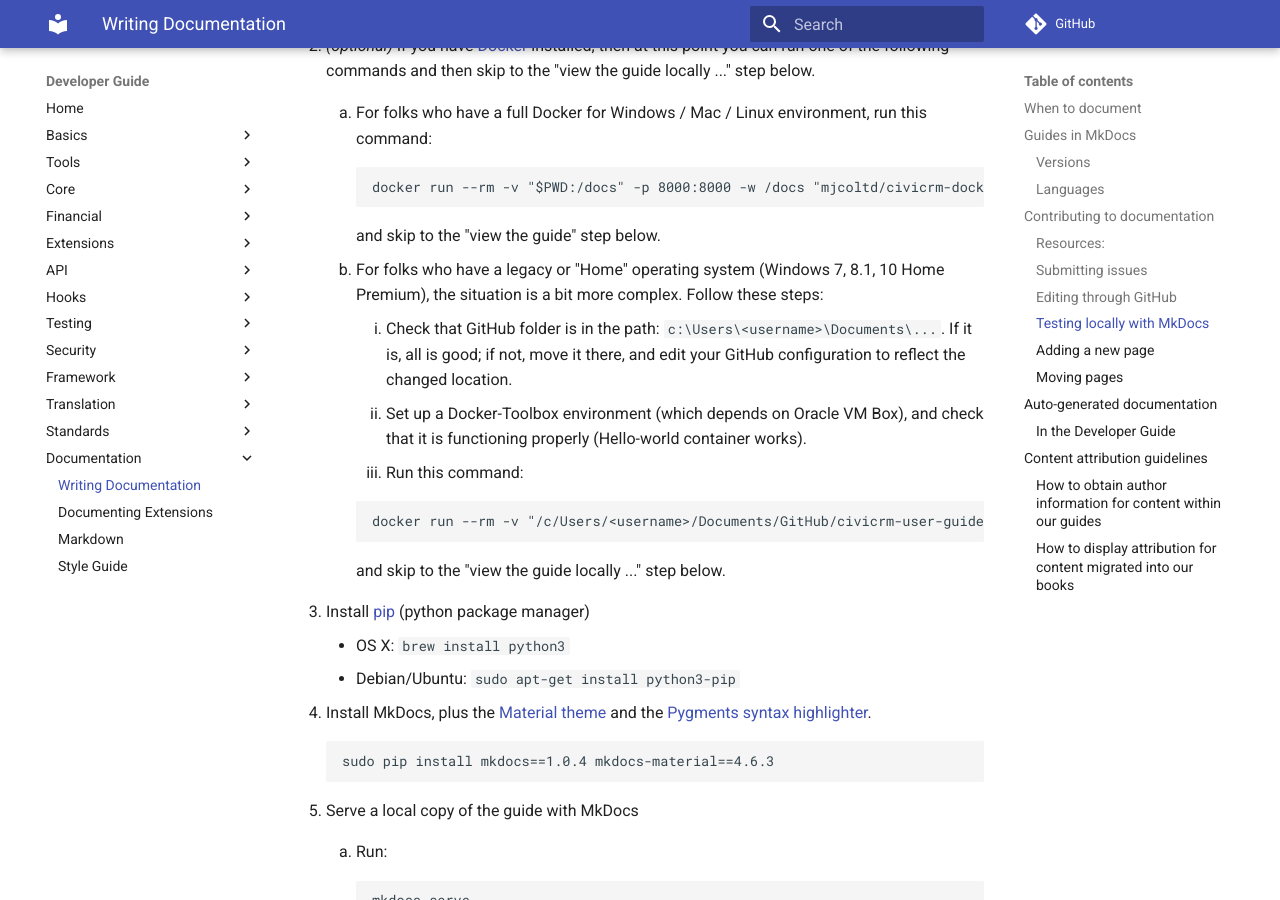
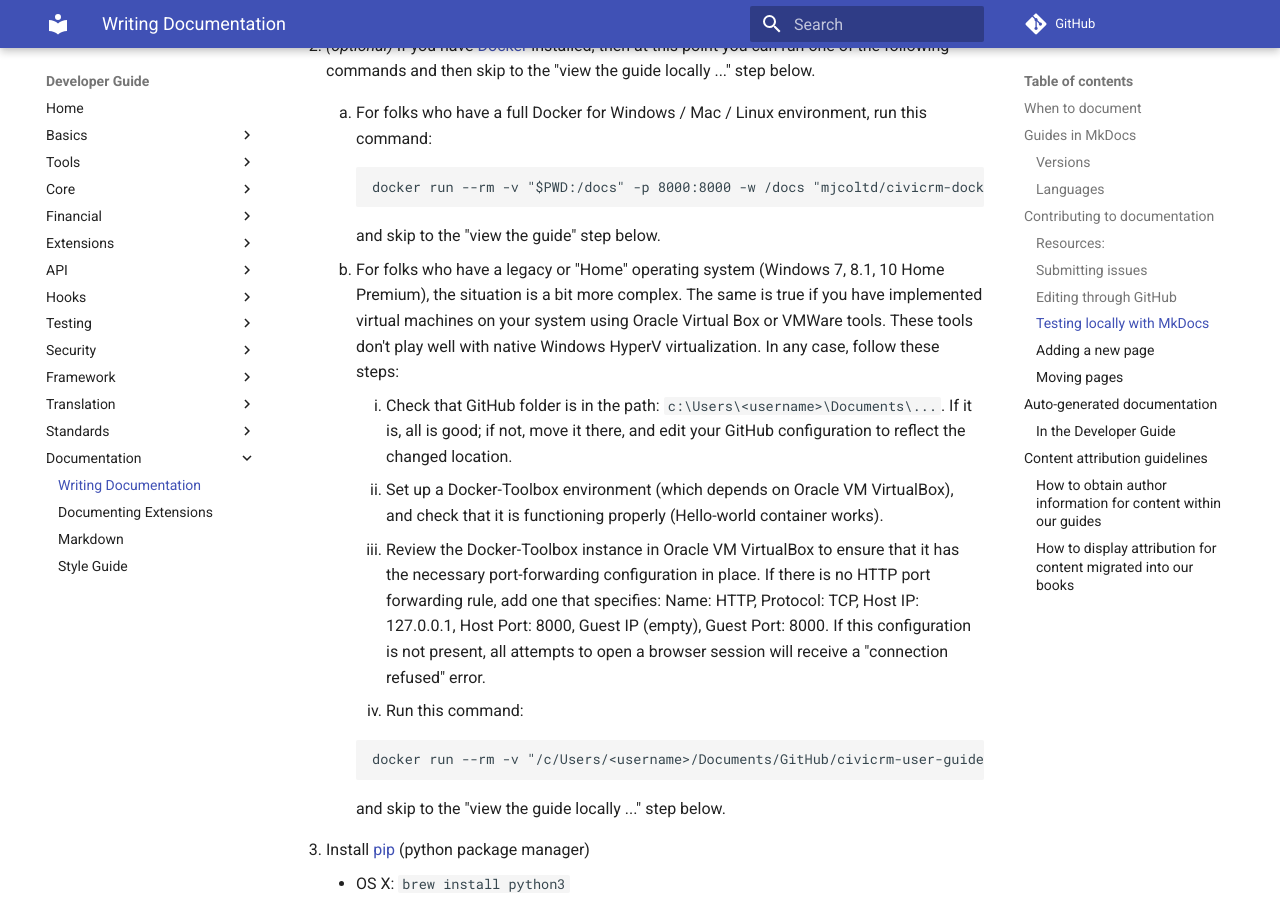
Before and after one commit to civicrm/civicrm-dev-docs, an MkDocs documentation site: the page built from docs/documentation/index.md, in a window 1280 px wide and 900 px high, scrolled down 2855 px. Built offline with MkDocs 1.6.1 and Material for MkDocs 9.7.7, drawn with Linux system fonts in a browser that asks for light colours; comment, search, counter and statistics services are not loaded.

Commit message:
Update Documentation > Writing Documentation
Update Documentation > Writing Documentation to address required port forwarding configuration details for Docker-Toolbox implementation.

````diff
--- a/docs/documentation/index.md
+++ b/docs/documentation/index.md
@@ -88,9 +88,10 @@
 
 		and skip to the "view the guide" step below.
 
-	1. For folks who have a legacy or "Home" operating system (Windows 7, 8.1, 10 Home Premium), the situation is a bit more complex.  Follow these steps:
+	1. For folks who have a legacy or "Home" operating system (Windows 7, 8.1, 10 Home Premium), the situation is a bit more complex.  The same is true if you have implemented virtual machines on your system using Oracle Virtual Box or VMWare tools.  These tools don't play well with native Windows HyperV virtualization.  In any case, follow these steps:
 		1.  Check that GitHub folder is in the path:  ```c:\Users\<username>\Documents\...```.  If it is, all is good; if not, move it there, and edit your GitHub configuration to reflect the changed location.
-		1.  Set up a Docker-Toolbox environment (which depends on Oracle VM Box), and check that it is functioning properly (Hello-world container works).
+		1.  Set up a Docker-Toolbox environment (which depends on Oracle VM VirtualBox), and check that it is functioning properly (Hello-world container works).
+		1.  Review the Docker-Toolbox instance in Oracle VM VirtualBox to ensure that it has the necessary port-forwarding configuration in place.  If there is no HTTP port forwarding rule, add one that specifies:  Name: HTTP, Protocol:  TCP, Host IP:  127.0.0.1, Host Port: 8000, Guest IP (empty), Guest Port:  8000.  If this configuration is not present, all attempts to open a browser session will receive a "connection refused" error.
 		1.  Run this command:
 
 		```
````
